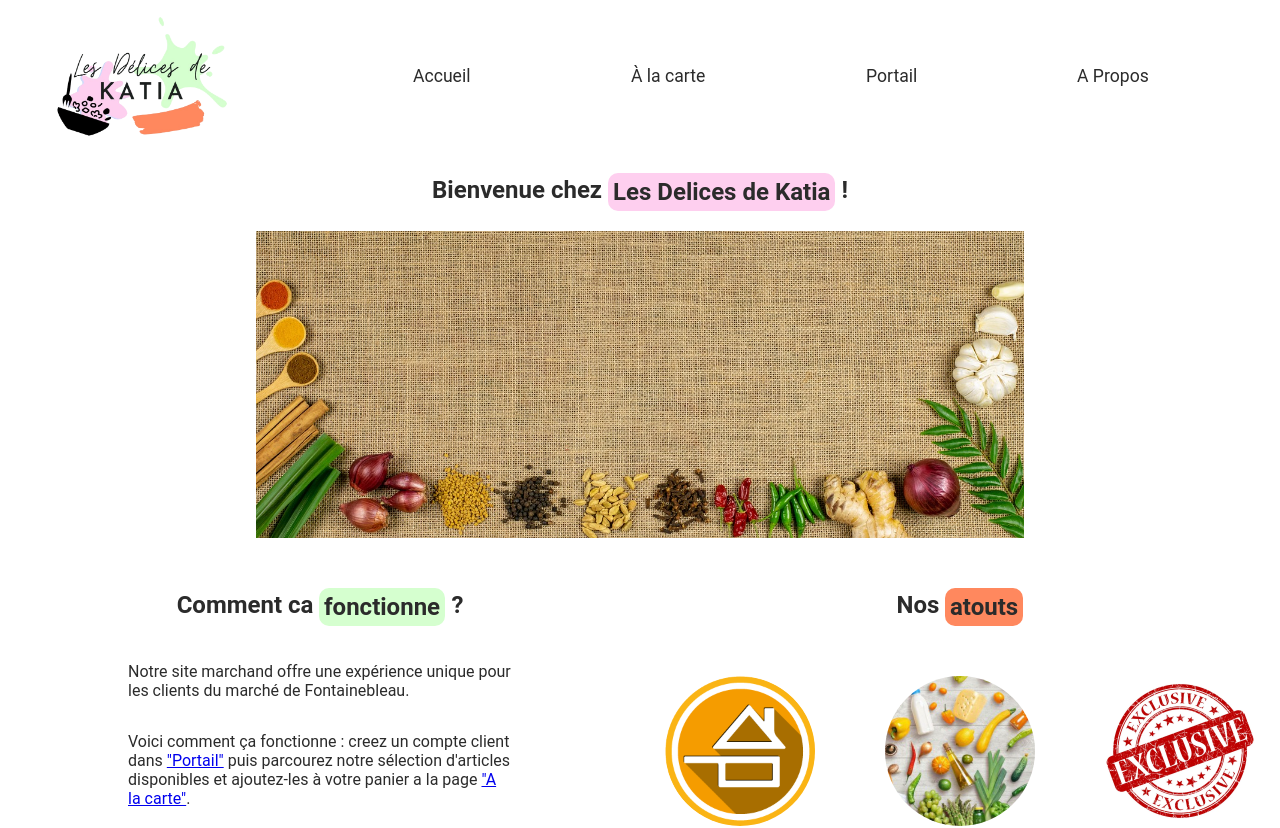
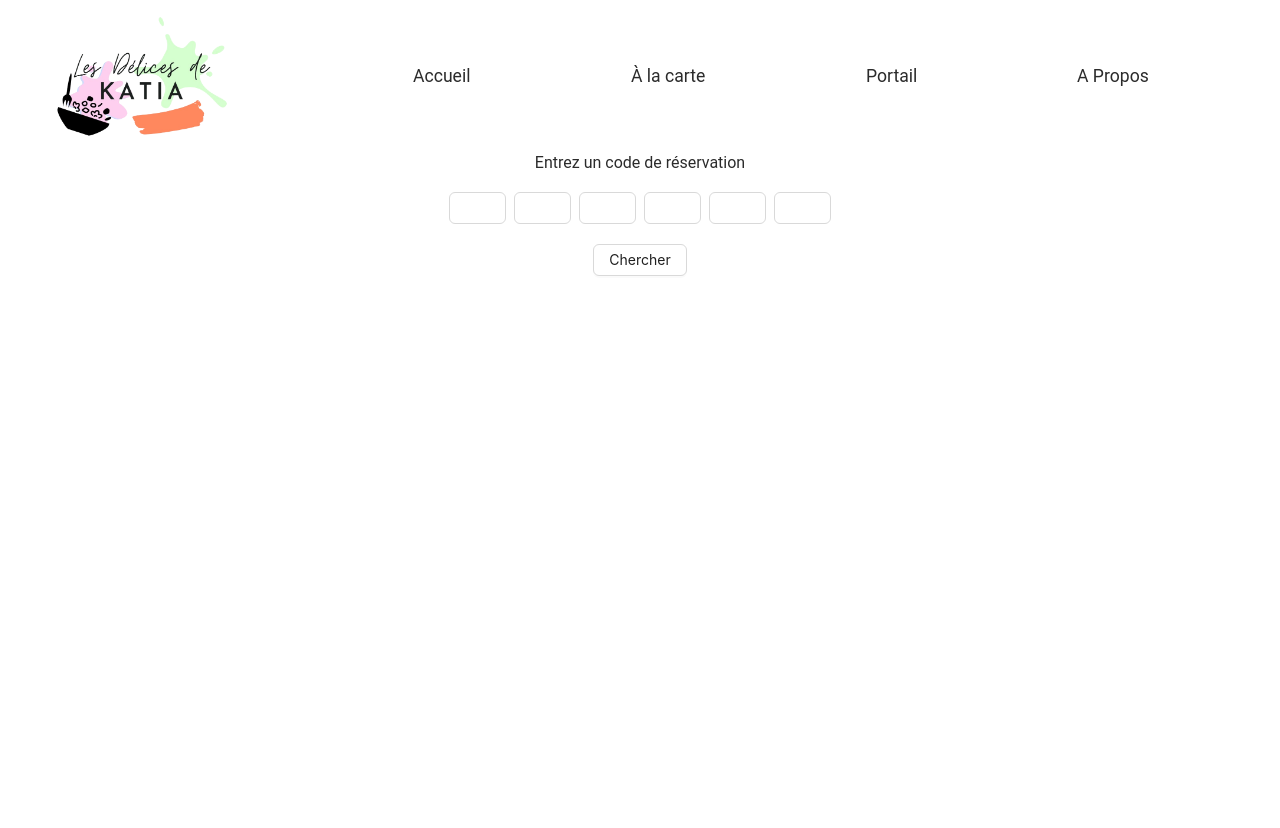
Before and after one commit to lalBi94/FLDKatia, a React (Vite) app: page /#/checkout in a window 1280 px wide. Shown: the top 828 px of the page. Built offline with nearby package versions, Linux system fonts and the light colour scheme; no server answers.

Commit message:
[ASKING AUTO-DEPLOY]

```diff
--- a/src/main.jsx
+++ b/src/main.jsx
@@ -28,6 +28,7 @@ import { ItemsPC } from "./components/ItemsPC";
 import { InformationsPC } from "./components/InformationsPC";
 import { UserPC } from "./components/UserPC";
 import "./main.scss";
+import Checkout from "./pages/Checkout/Checkout";
 
 const router = createHashRouter([
     { path: "*", element: <Home /> },
@@ -38,6 +39,7 @@ const router = createHashRouter([
     { path: "/shop", element: <Shop /> },
     { path: "/cart", element: <Cart /> },
     { path: "/about", element: <About /> },
+    { path: "/checkout", element: <Checkout /> },
 ]);
 
 ReactDOM.createRoot(document.getElementById("root")).render(
--- /dev/null
+++ b/src/pages/Checkout/Checkout.jsx
@@ -0,0 +1,58 @@
+import { useEffect, useState } from "react";
+import Layout from "../../Layout/Layout";
+import "./Checkout.scss";
+import { Button, Input, Typography } from "antd";
+import { cipherRequest } from "../../services/KTSec/KTSec";
+import global from "../../global.json";
+
+export default function Checkout() {
+    const [search, setSearch] = useState("");
+    const [isLoading, setIsLoading] = useState(false);
+
+    const handleSearch = () => {
+        setIsLoading(true);
+
+        const toSend = JSON.stringify({
+            token: localStorage.getItem("katiacm"),
+        });
+
+        cipherRequest(toSend, `${global.api}/getActiveReservationsOf`).then(
+            (res) => {
+                console.log(res);
+                setIsLoading(false);
+            }
+        );
+    };
+
+    const onChange = (text) => {
+        setSearch(text);
+    };
+
+    const sharedProps = {
+        onChange,
+    };
+    return (
+        <Layout>
+            <div id="checkout-container">
+                <div id="checkout-title-container">
+                    <span id="checkout-title">
+                        Entrez un code de réservation
+                    </span>
+                </div>
+
+                <div id="checkout-ipt-container">
+                    <Input.OTP
+                        formatter={(str) => str.toUpperCase()}
+                        {...sharedProps}
+                    />
+                </div>
+
+                <div id="checkout-btn-container">
+                    <Button onClick={handleSearch} loading={isLoading}>
+                        Chercher
+                    </Button>
+                </div>
+            </div>
+        </Layout>
+    );
+}
--- /dev/null
+++ b/src/pages/Checkout/Checkout.scss
@@ -0,0 +1,9 @@
+@import "../../main.scss";
+
+#checkout-container {
+    display: flex;
+    flex-direction: column;
+    justify-content: center;
+    align-items: center;
+    gap: 20px;
+}
--- a/src/pages/Customer/Categories/Admin/Forms/Customers/ShowReservations.jsx
+++ b/src/pages/Customer/Categories/Admin/Forms/Customers/ShowReservations.jsx
@@ -5,6 +5,7 @@ import config from "../../../../../../global.json";
 import { MDBTable, MDBTableBody, MDBTableHead } from "mdbreact";
 import RCode from "../../../../../../components/RCode/RCode";
 import { priceAfterPromo } from "../../../../../../services/Utils/Utils";
+import { Input } from "antd";
 
 export default function ShowReservation({ handleClose }) {
     const [users, setUsers] = useState({});
--- a/src/pages/Customer/Customer.scss
+++ b/src/pages/Customer/Customer.scss
@@ -108,6 +108,7 @@
             text-align: center;
             border-radius: 20px 20px 0px 20px;
             margin: 10px;
+            box-shadow: 0px 0px 0px 0.4px;
 
             .customer-category-link {
                 cursor: pointer;
```
